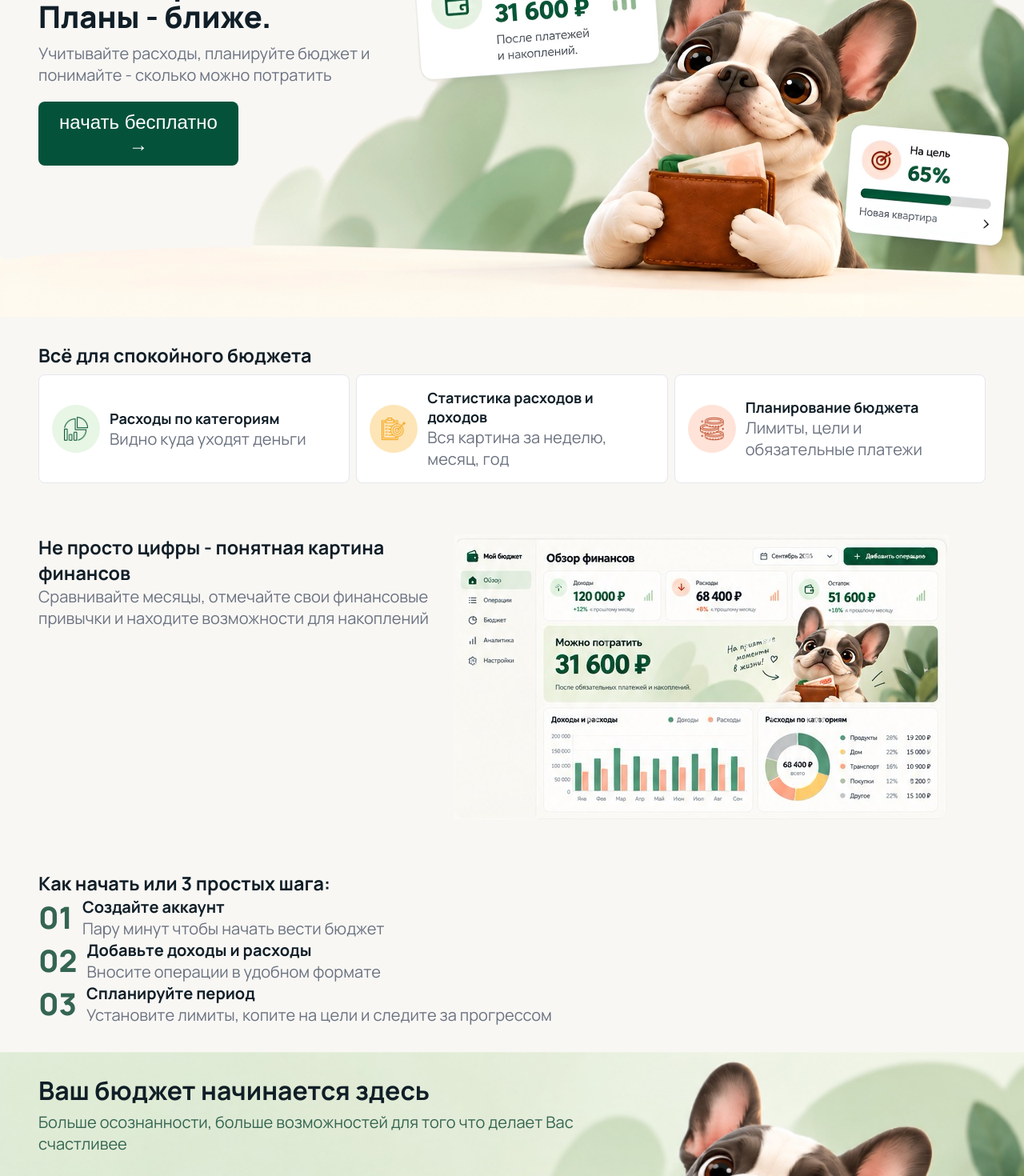
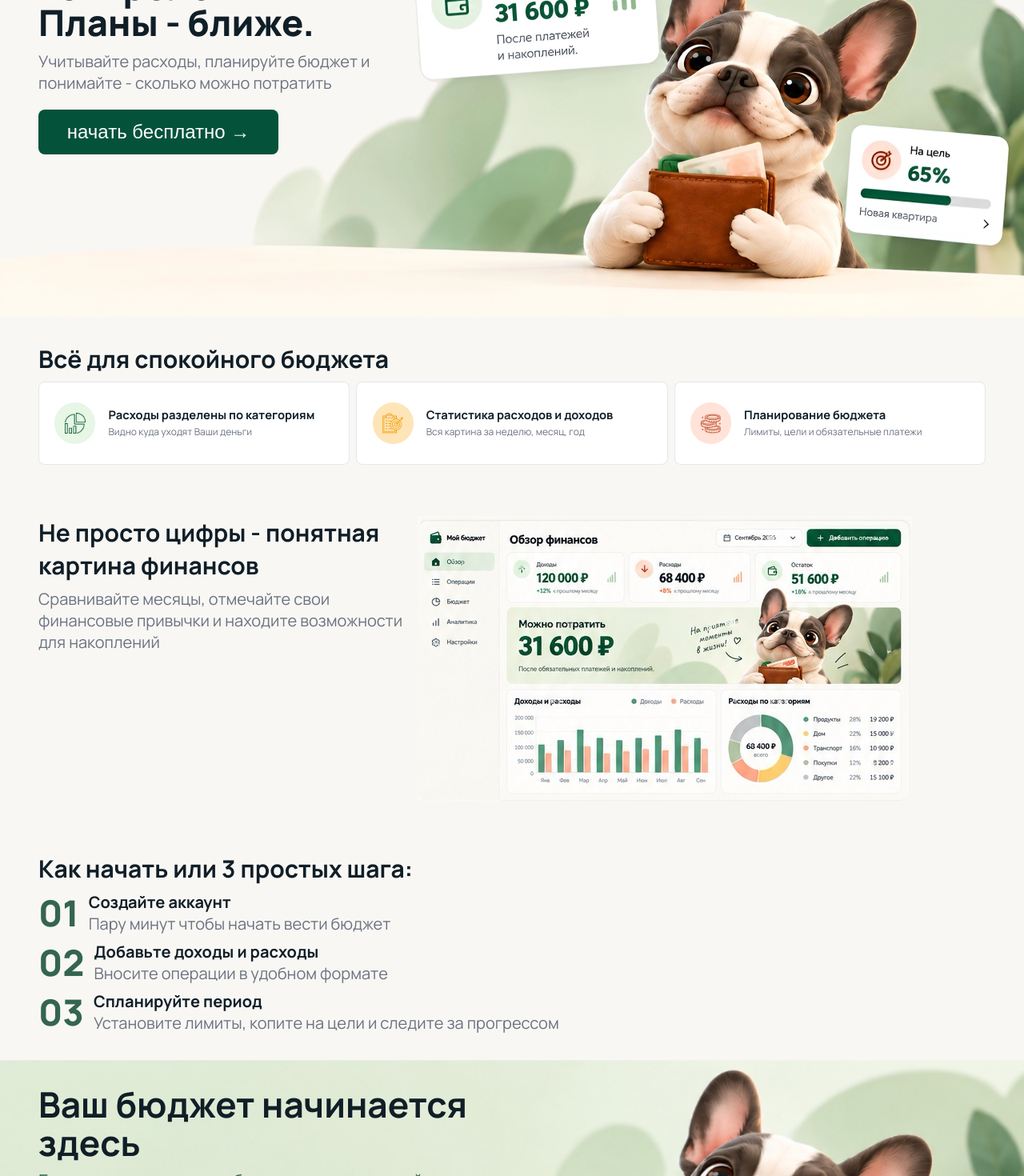
Before and after one commit to Flynnrcore/bullget, a React (Vite) app: page / in a window 1280 px wide. Shown: the part 240-1710 px from the top of the page at 80% size. Built offline with nearby package versions, Linux system fonts and the light colour scheme.

Commit message:
Исправил размеры шрифтов, отступы внутри блоков

```diff
--- a/src/index.css
+++ b/src/index.css
@@ -46,9 +46,14 @@ body {
 }
 
 h2 {
-  font-size: 24px;
   font-weight: 800;
-  line-height: 1.1;
+  font-size: 2.25em;
+  line-height: 1;
+}
+
+h3 {
+  font-size: 1.5em;
+  font-weight: 700;
 }
 
 .text-secondary {
@@ -63,24 +68,19 @@ h2 {
   html {
     font-size: 16px;
   }
-
-  h2 {
-    font-size: 32px;
-  }
 }
 
 @media (min-width: 767px) {
-  h2 {
-    font-size: 36px;
-  }
 }
 
 @media (min-width: 1023px) {
   html {
     font-size: 20px;
   }
+}
 
-  h2 {
+@media (min-width: 2529px) {
+  html {
     font-size: 38px;
   }
 }
--- a/src/pages/MainPage/MainPage.css
+++ b/src/pages/MainPage/MainPage.css
@@ -21,7 +21,6 @@
 
 .brand__logo h1 {
   font-family: 'Glina', Tahoma, Geneva, Verdana, sans-serif;
-  font-size: 40px;
 }
 
 .hero {
@@ -49,6 +48,12 @@
 }
 
 .page-section {
+  display: flex;
+  flex-direction: column;
+  gap: 8px;
+}
+
+.page-section {
   padding: 16px;
 }
 
@@ -70,16 +75,37 @@
   align-items: center;
   min-width: 0;
   border-radius: 8px;
-  padding: 8px;
-  gap: 12px;
+  padding: clamp(12px, 1.5vw, 24px);
+  gap: clamp(10px, 1.25vw, 20px);
 }
 
 .feature-card > div {
+  display: flex;
+  flex: 1 1 auto;
+  flex-direction: column;
+  gap: 4px;
   min-width: 0;
 }
 
+.feature-card .icon-badge {
+  flex: 0 0 clamp(40px, 4vw, 64px);
+  width: clamp(40px, 4vw, 64px);
+}
+
+.feature-card .icon-badge__icon {
+  flex-basis: clamp(20px, 2vw, 32px);
+  width: clamp(20px, 2vw, 32px);
+}
+
+.feature-card h4 {
+  font-size: clamp(14px, 1.15vw, 22px);
+  line-height: 1.2;
+  overflow-wrap: anywhere;
+}
+
 .feature-card p {
-  max-width: 95%;
+  font-size: clamp(12px, 0.9vw, 16px);
+  line-height: 1.35;
 }
 
 .steps-section__item {
@@ -99,16 +125,23 @@
   background-position: center;
   background-repeat: no-repeat;
   overflow: hidden;
+  font-size: 0.85em;
 }
 
 .cta-section h3 {
   max-width: 50%;
   line-height: 1.1;
+  font-size: 1.2em;
 }
 
 .cta-section p {
-  font-size: 0.8rem;
   max-width: 60%;
+}
+
+.analytics-section div {
+  display: flex;
+  flex-direction: column;
+  gap: 8px;
 }
 
 .analytics-section__image {
@@ -153,13 +186,25 @@
     flex: 0 0 0;
   }
 
-  .feature-card h4 {
-    font-size: 16px;
+  .feature-card p {
+    max-width: 100%;
   }
 
-  .feature-card p {
-    max-width: 100%;
-    font-size: 14px;
+  .analytics-section {
+    flex-direction: row;
+    gap: 12px;
+  }
+
+  .analytics-section__image {
+    flex: 0 0 60%;
+  }
+
+  .cta-section {
+    font-size: 1.1em;
+  }
+
+  .cta-section h3 {
+    font-size: 2em;
   }
 }
 
@@ -190,30 +235,7 @@
   }
 
   .feature-card {
-    min-height: 88px;
-    padding: 16px;
-  }
-
-  .feature-card h4 {
-    font-size: 18px;
-  }
-
-  .analytics-section {
-    display: flex;
-    gap: 12px;
-  }
-
-  .analytics-section__image {
-    width: 100vw;
-  }
-
-  .cta-section h3 {
-    font-size: 32px;
-  }
-
-  .feature-card p,
-  .cta-section p {
-    font-size: 20px;
+    min-height: 104px;
   }
 }
 
@@ -244,29 +266,11 @@
   }
 
   .feature-card {
-    min-height: 112px;
-    padding: 24px;
-  }
-
-  .feature-card h4 {
-    font-size: 22px;
-  }
-
-  .feature-card p {
-    font-size: 18px;
-  }
-
-  .cta-section h3 {
-    font-size: 36px;
-  }
-
-  .feature-card p,
-  .cta-section p {
-    font-size: 24px;
+    min-height: 128px;
   }
 }
 
-@media (min-width: 3839px) {
+@media (min-width: 2559px) {
   .page-section {
     padding: 72px 8vw;
   }
@@ -293,15 +297,6 @@
   }
 
   .feature-card {
-    min-height: 144px;
-    padding: 32px;
-  }
-
-  .feature-card h4 {
-    font-size: 28px;
-  }
-
-  .feature-card p {
-    font-size: 24px;
+    min-height: 152px;
   }
 }
--- a/src/pages/MainPage/MainPage.tsx
+++ b/src/pages/MainPage/MainPage.tsx
@@ -16,8 +16,7 @@ export const MainPage = () => {
       <div className="hero page-section">
         <div className="hero__content">
           <h2>
-            Деньги
-            <br /> под контролем.
+            Деньги под <br /> контролем.
             <br /> Планы - ближе.
           </h2>
           <p className="text-secondary">
@@ -32,8 +31,8 @@ export const MainPage = () => {
         <div className="feature-card">
           <IconBadge type="success" />
           <div>
-            <h4>Расходы по категориям</h4>
-            <p className="text-secondary">Видно куда уходят деньги</p>
+            <h4>Расходы разделены по категориям</h4>
+            <p className="text-secondary">Видно куда уходят Ваши деньги</p>
           </div>
         </div>
         <div className="feature-card">
--- a/src/shared/ui/Button/Button.css
+++ b/src/shared/ui/Button/Button.css
@@ -1,22 +1,25 @@
 button {
-  padding: 10px 12px;
+  padding: 8px 4px;
+  font-size: 0.7em;
   border: 0px;
   border-radius: 8px;
   color: white;
-  width: 170px;
+  width: 120px;
   background-color: #04523a;
 }
 
-@media (min-width: 424px) {
+@media (min-width: 374px) {
   button {
-    padding: 12px 16px;
+    padding: 10px 6px;
+    width: 140px;
   }
 }
 
 @media (min-width: 1024px) {
   button {
+    padding: 14px 10px;
     font-size: 1.2em;
-    width: 250px;
+    width: 300px;
   }
 }
 
@@ -28,10 +31,9 @@ button {
   }
 }
 
-@media (min-width: 3840px) {
+@media (min-width: 2559px) {
   button {
-    font-size: 1.5em;
-    width: 360px;
-    padding: 20px 24px;
+    width: 550px;
+    padding: 30px 24px;
   }
 }
```
